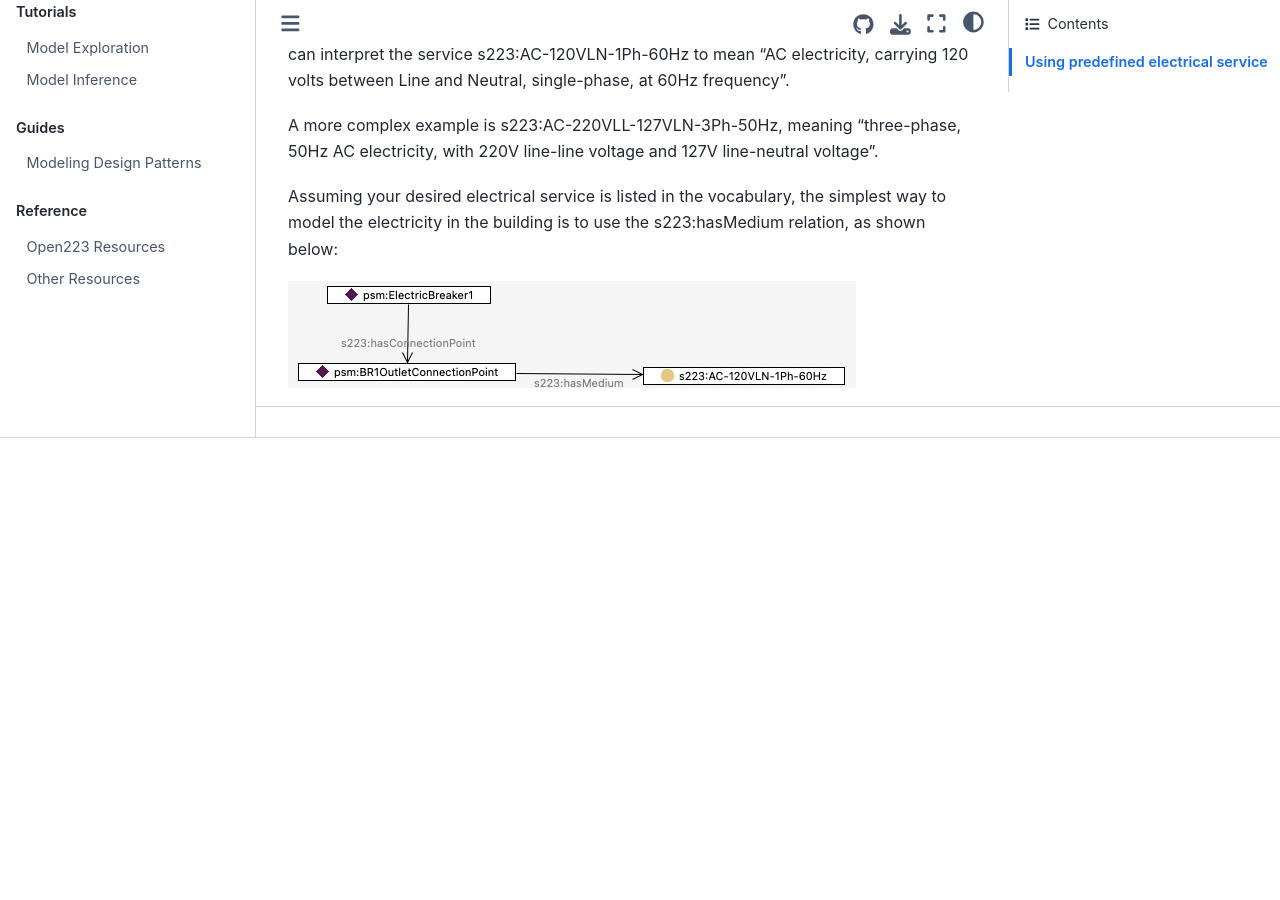
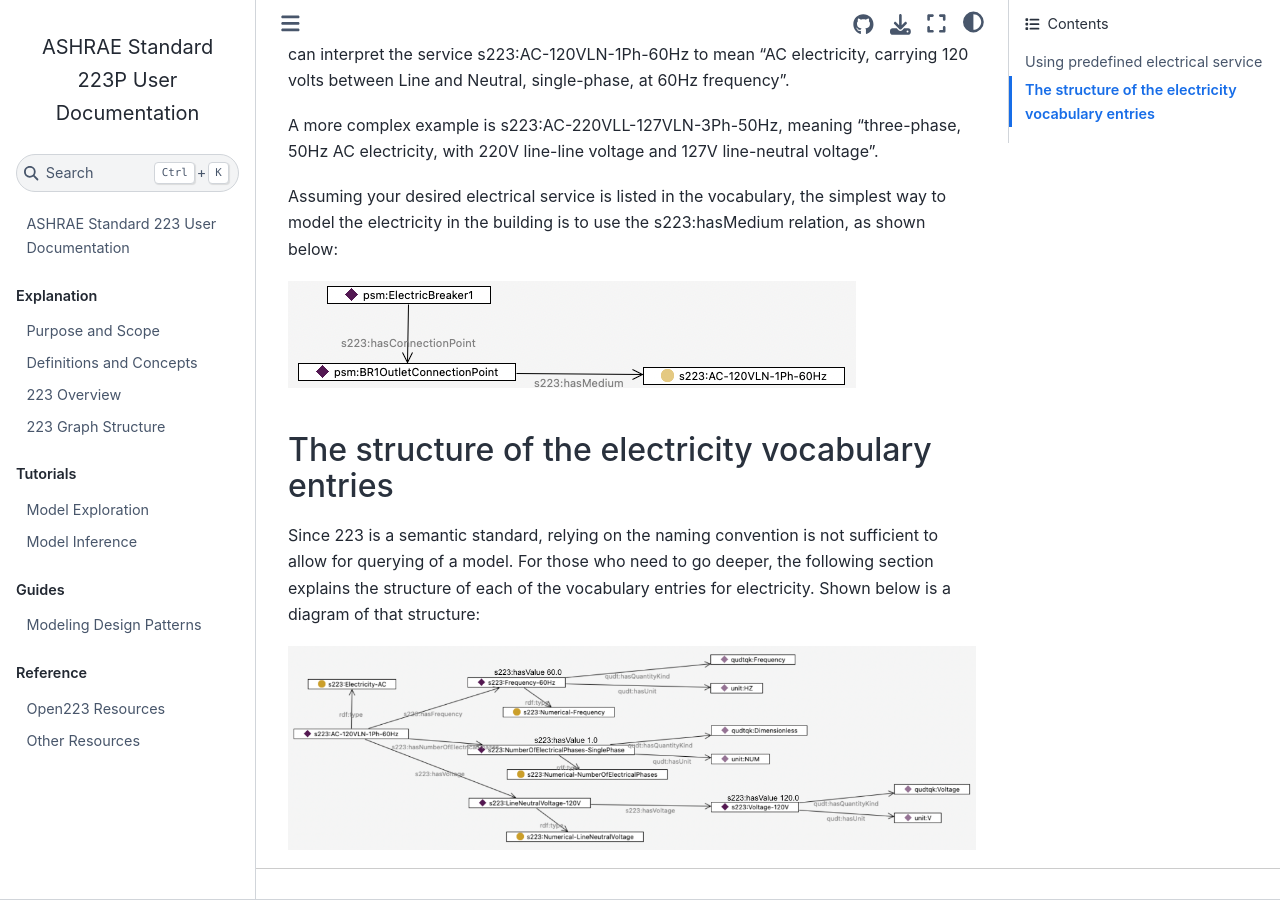
Before and after one commit to open223/docs.open223.info, a Jupyter Book: the page built from guides/modeling-electricity.md, in a window 1280 px wide and 900 px high, scrolled down 822 px. Built offline with Jupyter Book 1.0.4 settings and Sphinx 7.4.7 and the Sphinx Book theme 1.1.4, drawn with Linux system fonts in a browser that asks for light colours; before the commit the page ends 1260 px from its top, so only the background shows below that.

Commit message:
110V example

```diff
--- a/guides/modeling-electricity.md
+++ b/guides/modeling-electricity.md
@@ -18,3 +18,9 @@
 Assuming your desired electrical service is listed in the vocabulary, the simplest way to model the electricity in the building is to use the s223:hasMedium relation, as shown below:
 
 ![ACServiceExample](images/guides-AC-service-example.png)
+
+## The structure of the electricity vocabulary entries
+Since 223 is a semantic standard, relying on the naming convention is not sufficient to allow for querying of a model.
+For those who need to go deeper, the following section explains the structure of each of the vocabulary entries for electricity. Shown below is a diagram of that structure:
+
+![110Vstructure](images/guides-110V-60Hz-single-phase-structure.png)
```
